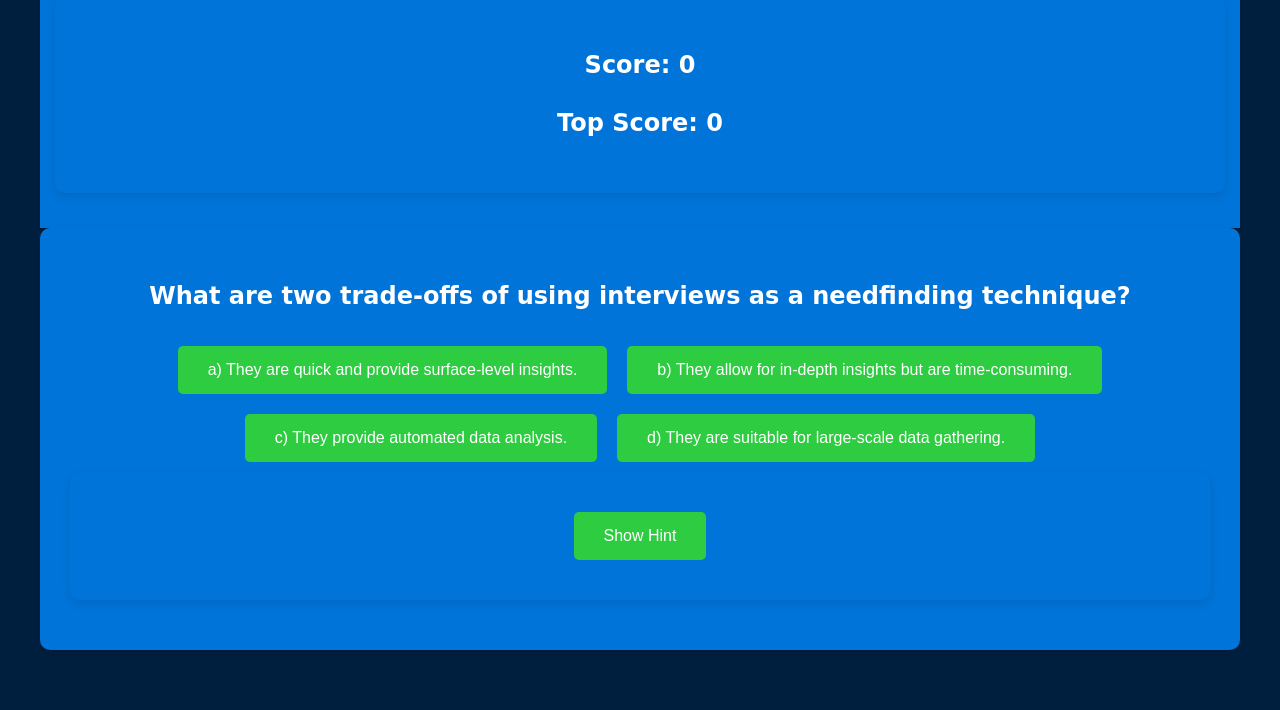
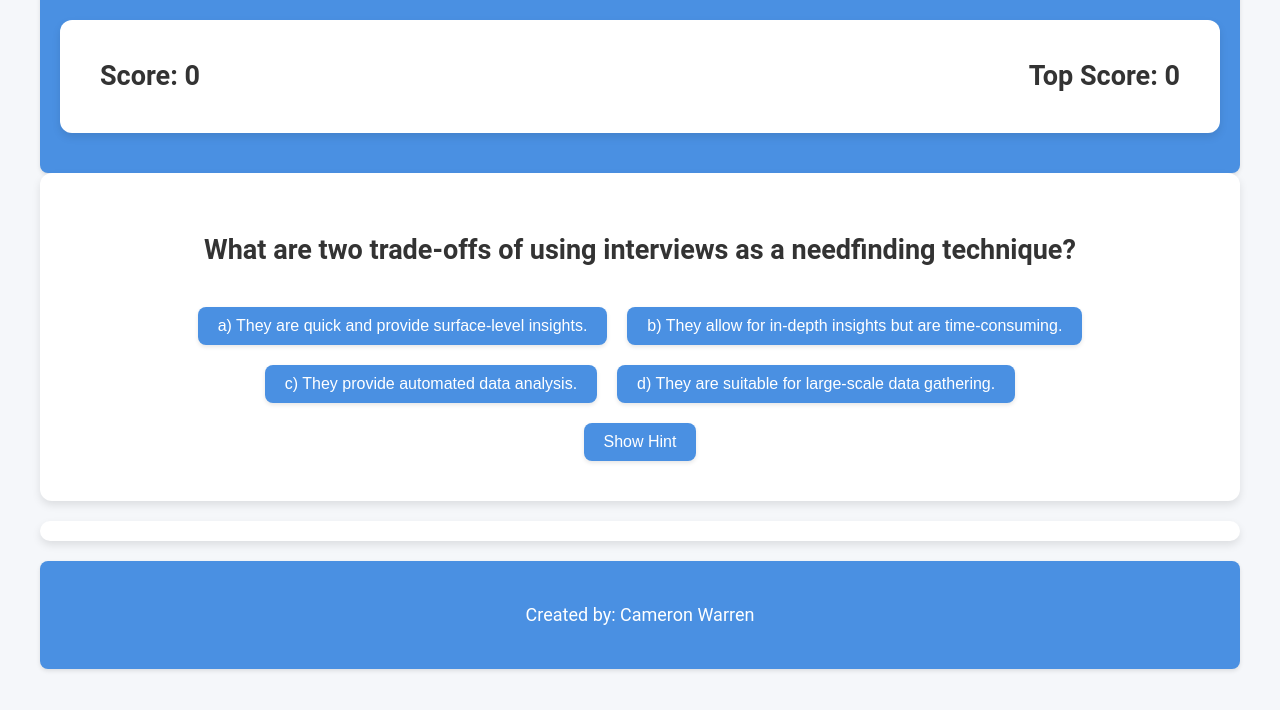
Before and after one commit to cwarre33/HumanComputerInteractionQuiz, a plain HTML site: page index.html in a window 1280 px wide. Shown: the part 153-863 px from the top of the page. Drawn offline with Linux system fonts and the light colour scheme.

Commit message:
restyle and cleaned

```diff
--- a/index.html
+++ b/index.html
@@ -3,12 +3,12 @@
 <head>
     <meta charset="UTF-8">
     <meta name="viewport" content="width=device-width, initial-scale=1.0">
-    <title>Quiz Game</title>
+    <title>Human Computer Interaction: Midterm Study Quiz</title>
     <link rel="stylesheet" href="style.css">
 </head>
 <body>
     <div id="top-bar">
-        <h1>Quiz Game</h1>
+        <h1>Human Computer Interaction: Midterm Study Quiz</h1>
         <div id="score-container">
             <h2>Score: <span id="score">0</span></h2>
             <h2>Top Score: <span id="top-score">0</span></h2>
@@ -24,4 +24,7 @@
     <button id="retry-button" class="hidden">Retry</button>
     <script src="script.js"></script>
 </body>
+<footer>
+    <p>Created by: <a href="https://github.com/cwarre33">Cameron Warren</a></p>
+</footer>
 </html>
--- a/style.css
+++ b/style.css
@@ -1,42 +1,50 @@
-/* Define deep ocean color scheme */
+/* Define modern color scheme */
 :root {
-    --deep-ocean-dark-blue: #001f3f;
-    --deep-ocean-blue: #0074D9;
-    --deep-ocean-light-blue: #7FDBFF;
-    --deep-ocean-white: #FFFFFF;
-    --deep-ocean-green: #2ECC40;
+    --primary-color: #4A90E2; /* Soft blue */
+    --secondary-color: #50E3C2; /* Soft green */
+    --background-color: #F5F7FA; /* Light grey */
+    --text-color: #333333; /* Dark grey */
+    --white-color: #FFFFFF;
+    --shadow-color: rgba(0, 0, 0, 0.1);
 }
 
 /* Apply colors and font to the body */
 body {
-    font-family: 'Pacifico', cursive; /* Ocean-themed font */
-    background-color: var(--deep-ocean-dark-blue);
-    color: var(--deep-ocean-white);
+    font-family: 'Roboto', sans-serif; /* Modern, clean font */
+    background-color: var(--background-color);
+    color: var(--text-color);
     margin: 0 auto;
-    padding: 40px; /* Increased padding for better spacing */
+    padding: 40px;
     text-align: center;
-    font-size: 16px; /* Increased font size for readability */
-    line-height: 1.6; /* Improved line height for readability */
+    font-size: 18px; /* Slightly larger font size for readability */
+    line-height: 1.8; /* Improved line height for readability */
 }
-
 
 /* Style the top bar */
 #top-bar {
-    background-color: var(--deep-ocean-blue);
-    padding: 15px; /* Adjust padding as needed */
-    text-align: center; /* Center align text */
-    box-shadow: 0 2px 4px rgba(0, 0, 0, 0.2);
+    background-color: var(--primary-color);
+    padding: 20px;
+    text-align: center;
+    box-shadow: 0 2px 4px var(--shadow-color);
+    border-radius: 8px; /* Rounded corners */
+    color: var(--white-color);
 }
 
 /* Style the quiz and score containers */
 #quiz-container,
 #score-container {
-    background-color: var(--deep-ocean-blue);
-    border-radius: 10px;
-    padding: 30px; /* Increased padding for better spacing */
-    box-shadow: 0 4px 8px rgba(0, 0, 0, 0.1);
-    margin-bottom: 20px; /* Added margin for spacing between containers */
-    color: var(--deep-ocean-white);
+    background-color: var(--white-color);
+    border-radius: 12px; /* More rounded corners */
+    padding: 30px;
+    box-shadow: 0 4px 8px var(--shadow-color);
+    margin-bottom: 20px;
+    color: var(--text-color);
+}
+
+#score-container {
+    padding: 10px 40px;
+    display: flex;
+    justify-content: space-between;
 }
 
 /* Hide elements */
@@ -44,52 +52,49 @@ body {
     display: none;
 }
 
-/* Style the buttons with shimmering/glowing effect */
+/* Style buttons */
 button {
-    background-color: var(--deep-ocean-green);
-    color: var(--deep-ocean-white);
-    padding: 15px 30px; /* Increased padding for better touch targets */
-    margin-top: 20px; /* Increased margin for better spacing */
+    align-items: center;
+    background-color: var(--primary-color);
+    color: var(--white-color);
+    border: none;
+    border-radius: 8px; /* Rounded corners */
+    padding: 10px 20px;
     margin: 10px;
-    border: none;
-    border-radius: 5px;
+    font-size: 16px;
     cursor: pointer;
-    font-size: 16px; /* Increased font size for readability */
-    transition: background-color 0.3s ease, box-shadow 0.3s ease-in-out;
+    box-shadow: 0 2px 4px var(--shadow-color);
+    transition: background-color 0.3s ease, box-shadow 0.3s ease;
 }
 
 button:hover {
-    background-color: var(--deep-ocean-light-blue);
-    box-shadow:
-        0 0 10px var(--deep-ocean-light-blue),
-        0 0 20px var(--deep-ocean-light-blue),
-        0 0 30px var(--deep-ocean-light-blue);
+    background-color: var(--secondary-color);
+    box-shadow: 0 4px 8px var(--shadow-color);
 }
 
-#hint-container {
-    background-color: var(--deep-ocean-blue);
-    border-radius: 10px;
-    padding: 30px; /* Increased padding for better spacing */
-    box-shadow: 0 4px 8px rgba(0, 0, 0, 0.1);
-    margin-bottom: 20px; /* Added margin for spacing between containers */
-    color: var(--deep-ocean-white);
+button:active {
+    background-color: var(--primary-color);
+    box-shadow: 0 2px 4px var(--shadow-color);
 }
 
-/* Style the terms and definitions containers */
-.terms-container,
-.defs-container {
-    display: flex;
-
-    justify-content: space-around;
-    margin-bottom: 30px; /* Increased margin for better spacing */
+/* Style the footer */
+footer {
+    background-color: var(--primary-color);
+    color: var(--white-color);
+    padding: 20px;
+    text-align: center;
+    border-radius: 8px; /* Rounded corners */
+    box-shadow: 0 2px 4px var(--shadow-color);
+    margin-top: 20px;
 }
 
-/* Style the draggable items */
-.draggable-item {
-    background-color: var(--deep-ocean-light-blue);
-    padding: 15px; /* Increased padding for better touch targets */
-    border-radius: 5px;
-    cursor: grab;
-    margin: 10px; /* Increased margin for better spacing */
-    color: var(--deep-ocean-dark-blue);
+footer a {
+    color: var(--white-color);
+    text-decoration: none;
+    transition: color 0.3s ease;
 }
+
+footer a:hover {
+    color: var(--secondary-color);
+    text-decoration: underline;
+}
```
